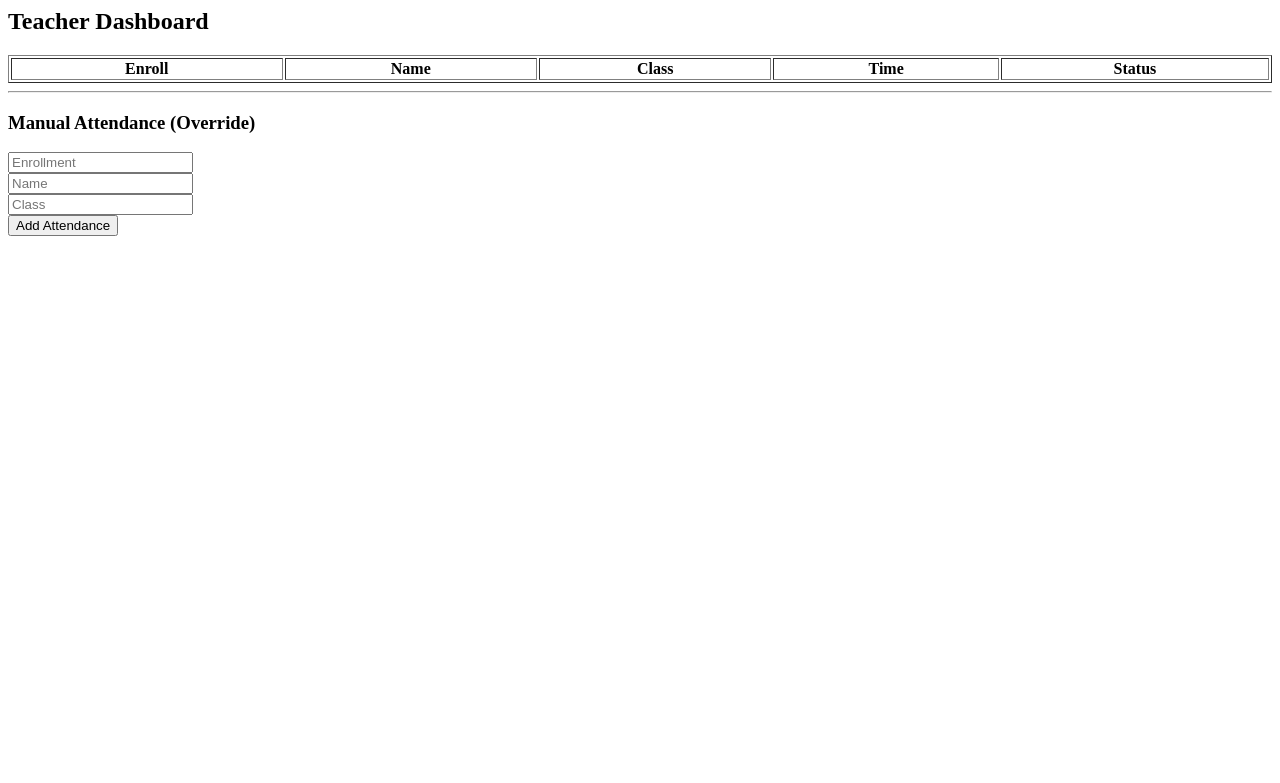
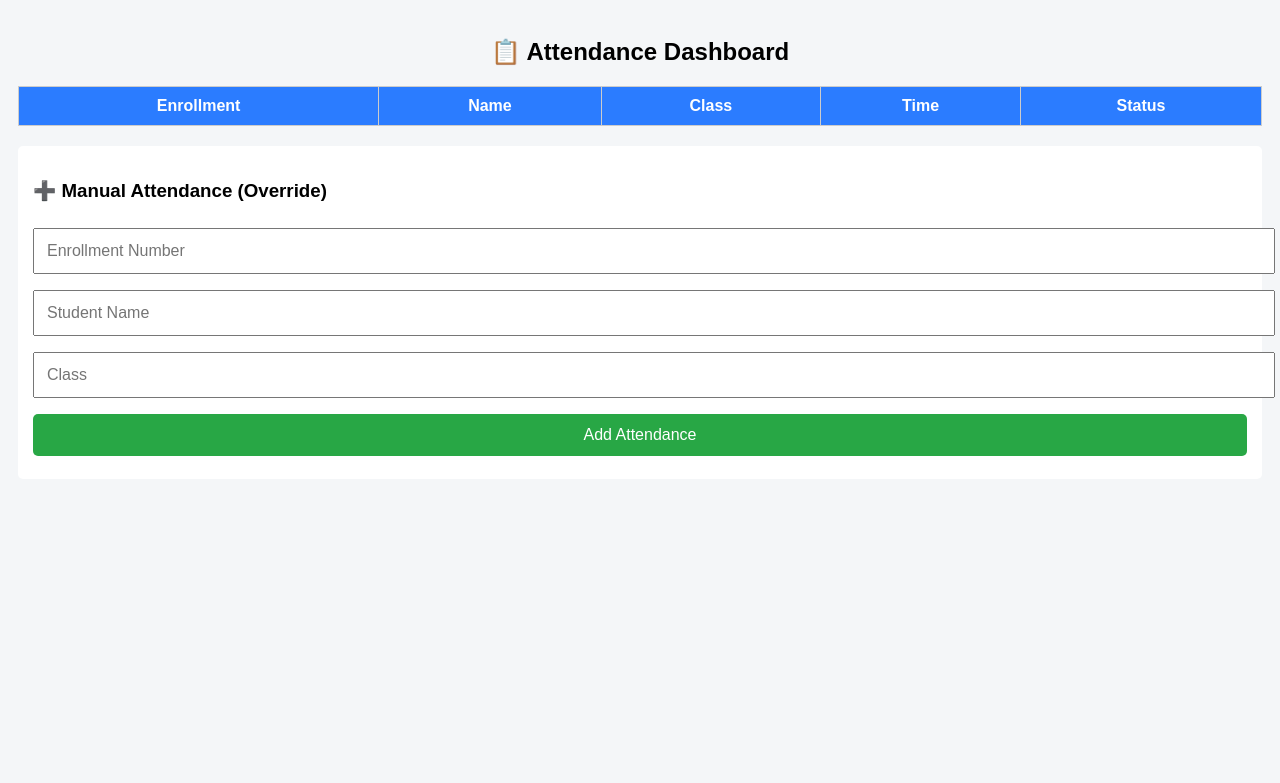
Before and after one commit to bhoidhara/smart-attendance-system, a Flask app: page /dashboard in a window 1280 px wide. Shown: the top 783 px of the page. Run offline with Flask 3, Linux system fonts and the light colour scheme; the visitor is signed in with stand-in values (Sample User, id 1); data that the repository does not hold is empty.

Commit message:
Clean professional teacher dashboard

```diff
--- a/templates/dashboard.html
+++ b/templates/dashboard.html
@@ -1,8 +1,48 @@
-<h2>Teacher Dashboard</h2>
+<!DOCTYPE html>
+<html>
+<head>
+<meta name="viewport" content="width=device-width, initial-scale=1">
+<title>Teacher Dashboard</title>
+<style>
+body{font-family:Arial;background:#f4f6f8;padding:10px;}
+h2{text-align:center;}
+table{width:100%;border-collapse:collapse;background:white;}
+th,td{padding:10px;border:1px solid #ccc;text-align:center;}
+th{background:#2b7cff;color:white;}
+tr:nth-child(even){background:#f2f2f2;}
 
-<table border="1" width="100%">
+.form-box{
+background:white;
+padding:15px;
+margin-top:20px;
+border-radius:5px;
+}
+input,button{
+width:100%;
+padding:12px;
+margin:8px 0;
+font-size:16px;
+}
+button{
+background:#28a745;
+color:white;
+border:none;
+border-radius:5px;
+}
+</style>
+</head>
+
+<body>
+
+<h2>📋 Attendance Dashboard</h2>
+
+<table>
 <tr>
-<th>Enroll</th><th>Name</th><th>Class</th><th>Time</th><th>Status</th>
+<th>Enrollment</th>
+<th>Name</th>
+<th>Class</th>
+<th>Time</th>
+<th>Status</th>
 </tr>
 
 {% for r in rows %}
@@ -16,12 +56,16 @@
 {% endfor %}
 </table>
 
-<hr>
-<h3>Manual Attendance (Override)</h3>
+<div class="form-box">
+<h3>➕ Manual Attendance (Override)</h3>
 
 <form method="post" action="/override">
-<input name="enroll" placeholder="Enrollment" required><br>
-<input name="name" placeholder="Name" required><br>
-<input name="class" placeholder="Class" required><br>
+<input name="enroll" placeholder="Enrollment Number" required>
+<input name="name" placeholder="Student Name" required>
+<input name="class" placeholder="Class" required>
 <button>Add Attendance</button>
 </form>
+</div>
+
+</body>
+</html>
```
